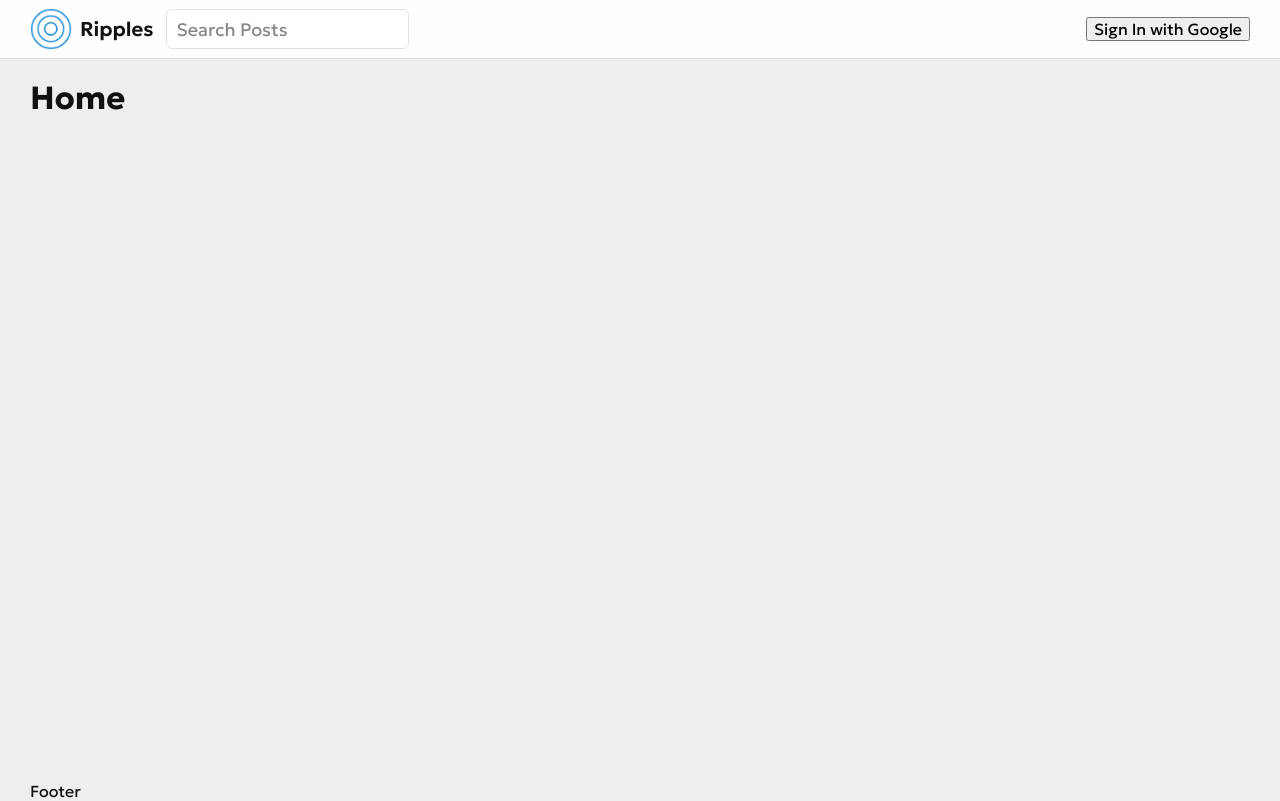
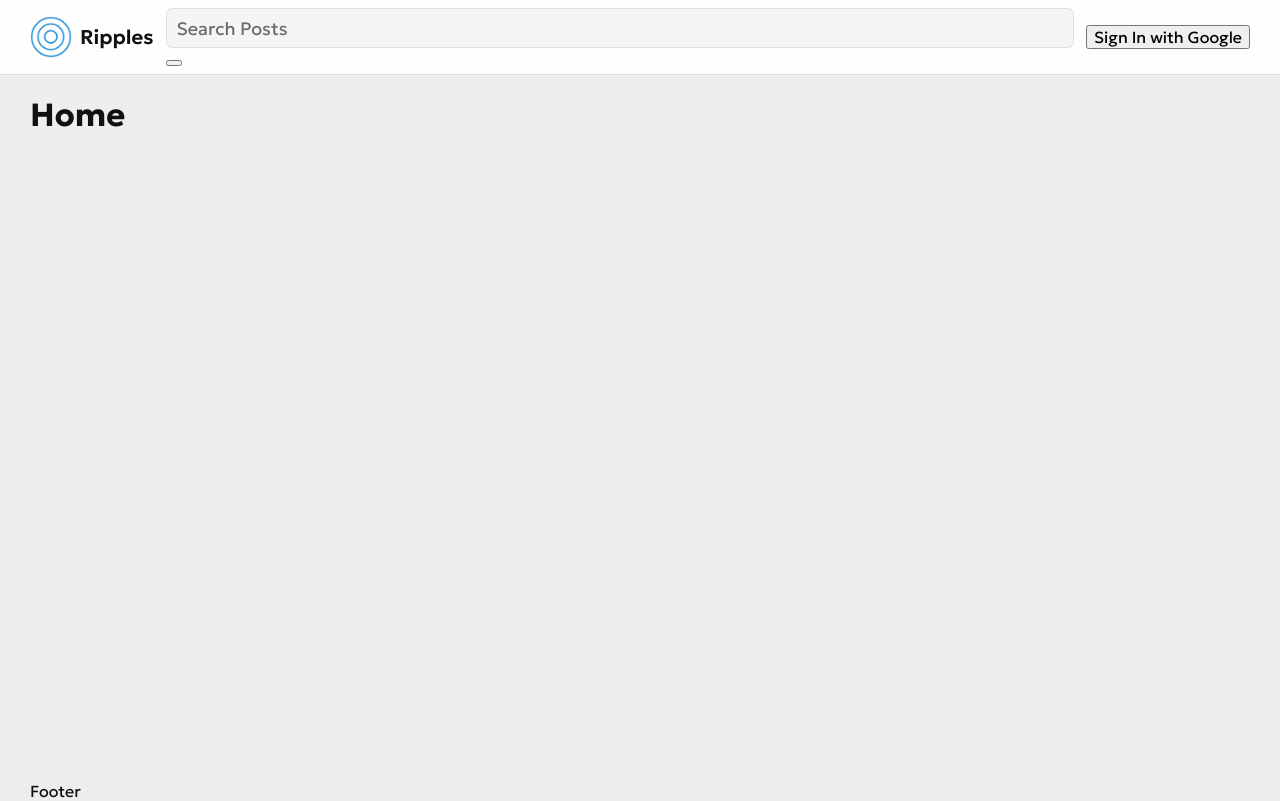
Before and after one commit to bst003/ripples, a React (Vite) app: page / in a window 1280 px wide. Built offline with nearby package versions, Linux system fonts and the light colour scheme; no server answers.

Commit message:
Begin styling search bar, add google fonts

```diff
--- a/index.html
+++ b/index.html
@@ -5,6 +5,12 @@
     <link rel="icon" type="image/svg+xml" href="/vite.svg" />
     <meta name="viewport" content="width=device-width, initial-scale=1.0" />
     <title>Ripples</title>
+
+    <!-- Font Awesome -->
+    <script
+      src="https://kit.fontawesome.com/5899fa846f.js"
+      crossorigin="anonymous"
+    ></script>
 
     <link rel="preconnect" href="https://fonts.googleapis.com" />
     <link rel="preconnect" href="https://fonts.gstatic.com" crossorigin />
--- a/src/assets/scss/base.scss
+++ b/src/assets/scss/base.scss
@@ -90,6 +90,7 @@ input{
     &:not([type="button"]),
     &:not([type="image"]),
     &:not([type="file"]){
+        background-color: var(--brandOffWhite);
         border: 1px solid var(--siteBorderColor);
         border-radius: var(--siteBorderRadius);
         height: 40px;
@@ -99,16 +100,16 @@ input{
 
         &::placeholder{
             color: var(--sitePrimaryFontColor);
-            opacity: .5;
+            opacity: .6;
         }
         &:-ms-input-placeholder{
             color: var(--sitePrimaryFontColor);
-            opacity: .7;
+            opacity: .6;
         }
 
         &::-ms-input-placeholder {
             color: var(--sitePrimaryFontColor);
-            opacity: .7;
+            opacity: .6;
         }
 
     }
--- a/src/components/universal/Header.scss
+++ b/src/components/universal/Header.scss
@@ -4,6 +4,7 @@
     padding: 8px var(--siteHorizonalPadding);
 
     &__inner{
+        margin: 0 auto;
         max-width: var(--siteContentWidth);
         width: 100%;
         display: flex;
--- a/src/components/universal/SearchBar.jsx
+++ b/src/components/universal/SearchBar.jsx
@@ -1,8 +1,21 @@
+import "./SearchBar.scss";
+
 const SearchBar = () => {
   return (
-    <div className="site-search-bar">
-      <input className="search-input" type="text" placeholder="Search Posts" />
-    </div>
+    <form className="site-search-bar">
+      <label htmlFor="search">
+        <input
+          id="search"
+          name="search"
+          className="search-input"
+          type="text"
+          placeholder="Search Posts"
+        />
+      </label>
+      <button type="submit">
+        <span className="screen-reader-text">Search</span>
+      </button>
+    </form>
   );
 };
 
--- /dev/null
+++ b/src/components/universal/SearchBar.scss
@@ -0,0 +1,5 @@
+.site-search-bar{
+    input{
+        width: 100%;
+    }
+}
```
